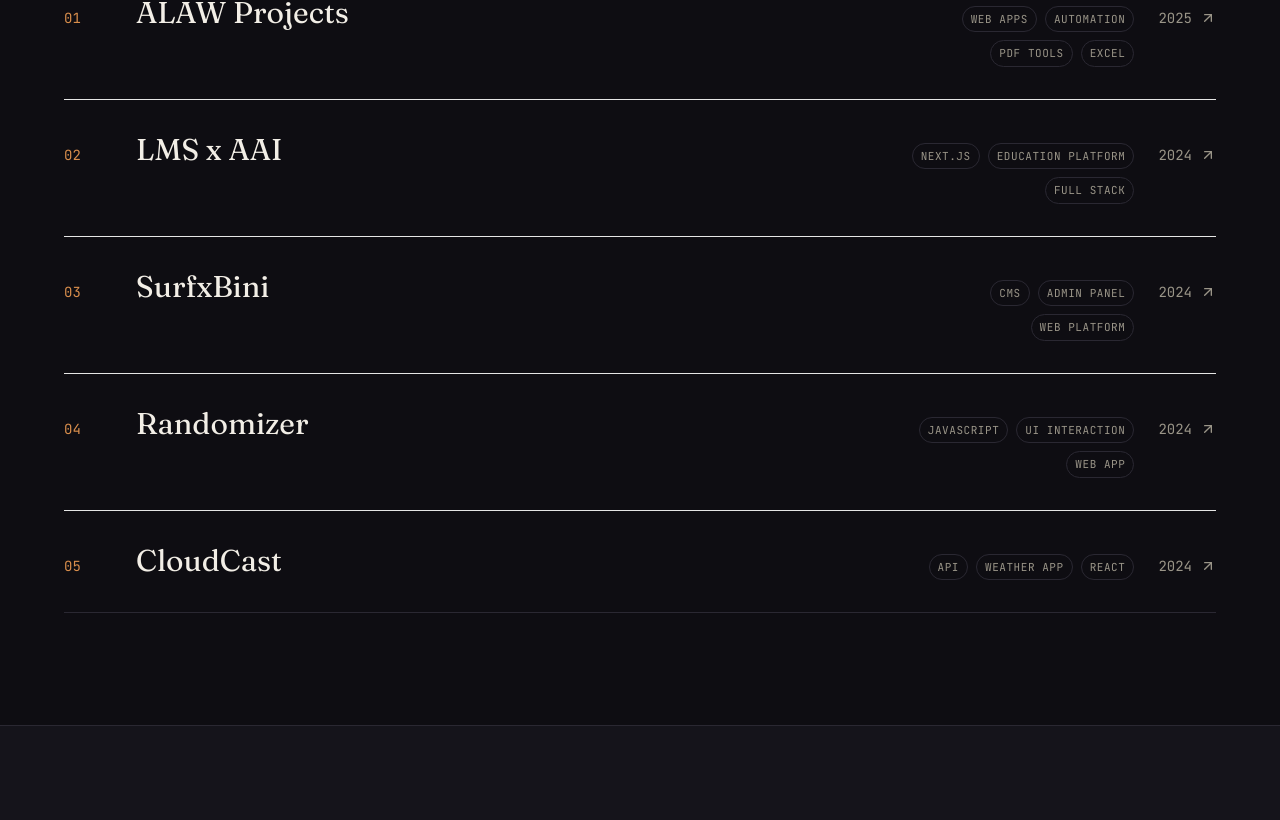
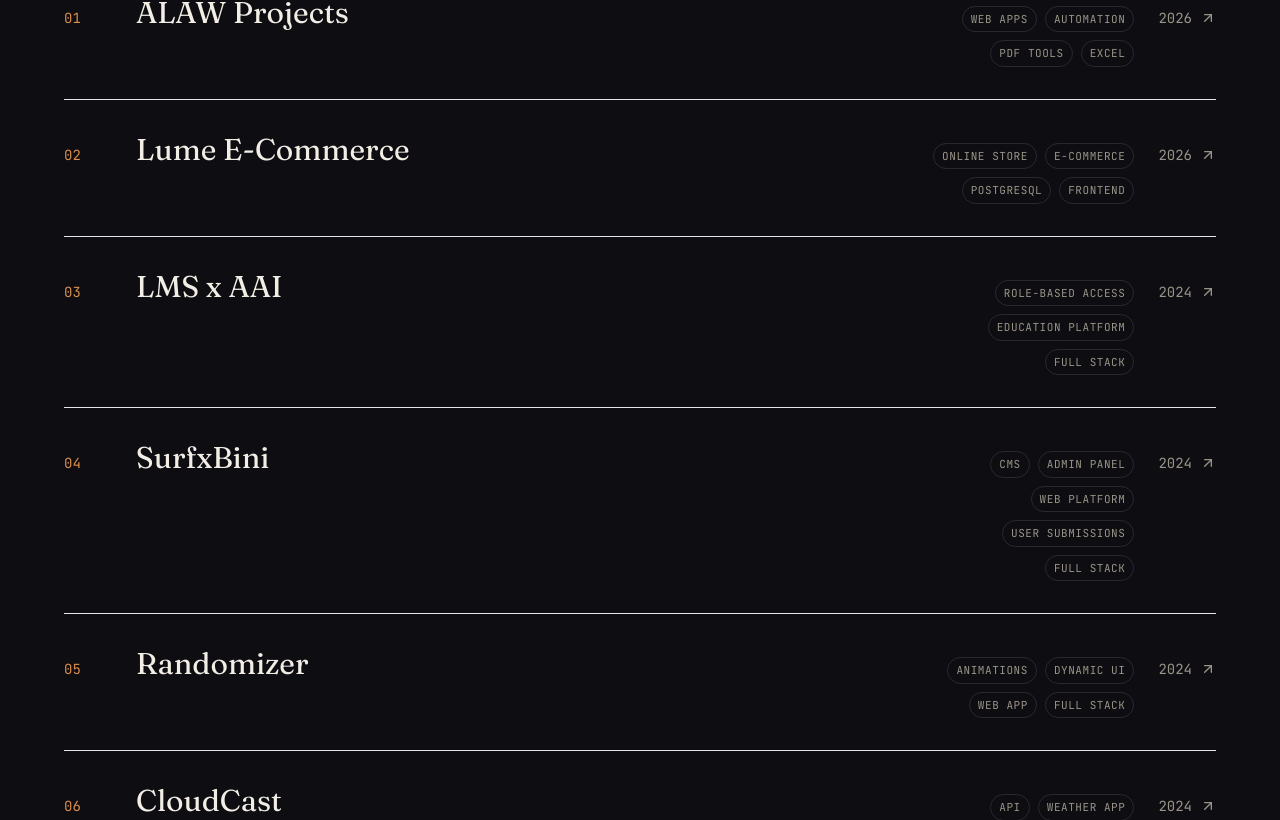
Before and after one commit to SedigoJS/portfolio, a Next.js app: page / in a window 1280 px wide. Shown: the part 875-1695 px from the top of the page. Built offline with nearby package versions, Linux system fonts and the light colour scheme.

Commit message:
Update project years and tags in page.tsx

```diff
--- a/app/page.tsx
+++ b/app/page.tsx
@@ -40,7 +40,7 @@ const PROFILE = {
 const WORK = [
   {
     index: "01",
-    year: "2025",
+    year: "2026",
     title: "ALAW Projects",
     description:
       "Developed web apps and automation tools for document processing, legal workflows, PDF extraction, and Excel reporting to improve operational efficiency.",
@@ -50,43 +50,53 @@ const WORK = [
       { label: "ALAW iMail", href: "https://alawimail.vercel.app/" },
       { label: "ALAW FDL", href: "https://alaw-fdl.vercel.app/" },
       { label: "FDL Calc", href: "https://fdlcalc.vercel.app/" },
-      { label: "ALAW Campaign", href: "https://alawcampaign.vercel.app/" }
+      { label: "ALAW Campaign", href: "https://alawcampaign.vercel.app/" },
+      { label: "ALAW USDA", href: "https://alawusda.vercel.app/" },
     ],
   },
   {
     index: "02",
+    year: "2026",
+    title: "Lume E-Commerce",
+    description:
+      "A modern e-commerce platform featuring product discovery, category browsing, and a clean responsive shopping experience.",
+    tags: ["Online Store", "E-commerce", "PostgreSQL", "Frontend"],
+    href: "https://test-ecommercesy.vercel.app/",
+  },
+  {
+    index: "03",
     year: "2024",
     title: "LMS x AAI",
     description:
       "An all-in-one learning platform for admins, teachers, and students with course management, assignments, and quizzes.",
-    tags: ["Next.js", "Education Platform", "Full Stack"],
+    tags: ["Role-Based Access", "Education Platform", "Full Stack"],
     href: "https://cwd-lms.vercel.app/",
   },
   {
-    index: "03",
+    index: "04",
     year: "2024",
     title: "SurfxBini",
     description:
       "A CMS platform for user submissions with admin validation and content moderation system.",
-    tags: ["CMS", "Admin Panel", "Web Platform"],
+    tags: ["CMS", "Admin Panel", "Web Platform", "User Submissions", "Full Stack"],
     href: "https://bini-con.vercel.app/",
   },
   {
-    index: "04",
+    index: "05",
     year: "2024",
     title: "Randomizer",
     description:
       "A spin-wheel web app for random selection used in giveaways, decisions, and interactive activities.",
-    tags: ["JavaScript", "UI Interaction", "Web App"],
+    tags: ["Animations", "Dynamic UI", "Web App", "Full Stack"],
     href: "https://randomizer-cwd.vercel.app/",
   },
   {
-    index: "05",
+    index: "06",
     year: "2024",
     title: "CloudCast",
     description:
       "A weather app providing real-time forecasts and location-based weather data via API integration.",
-    tags: ["API", "Weather App", "React"],
+    tags: ["API", "Weather App", "Music App", "Next.js", "Full Stack"],
     href: "https://cloudcast-sy.vercel.app/",
   },
 ];
```
